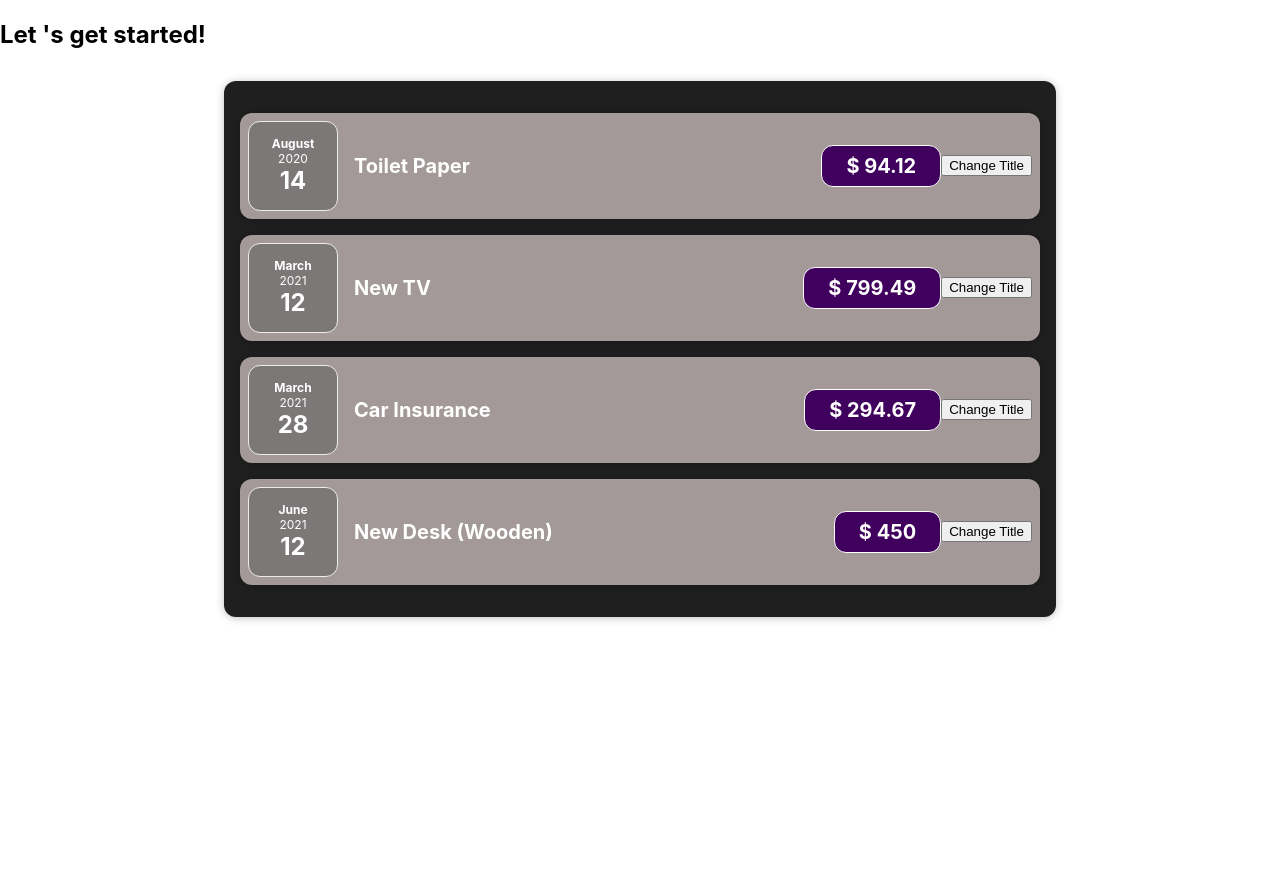
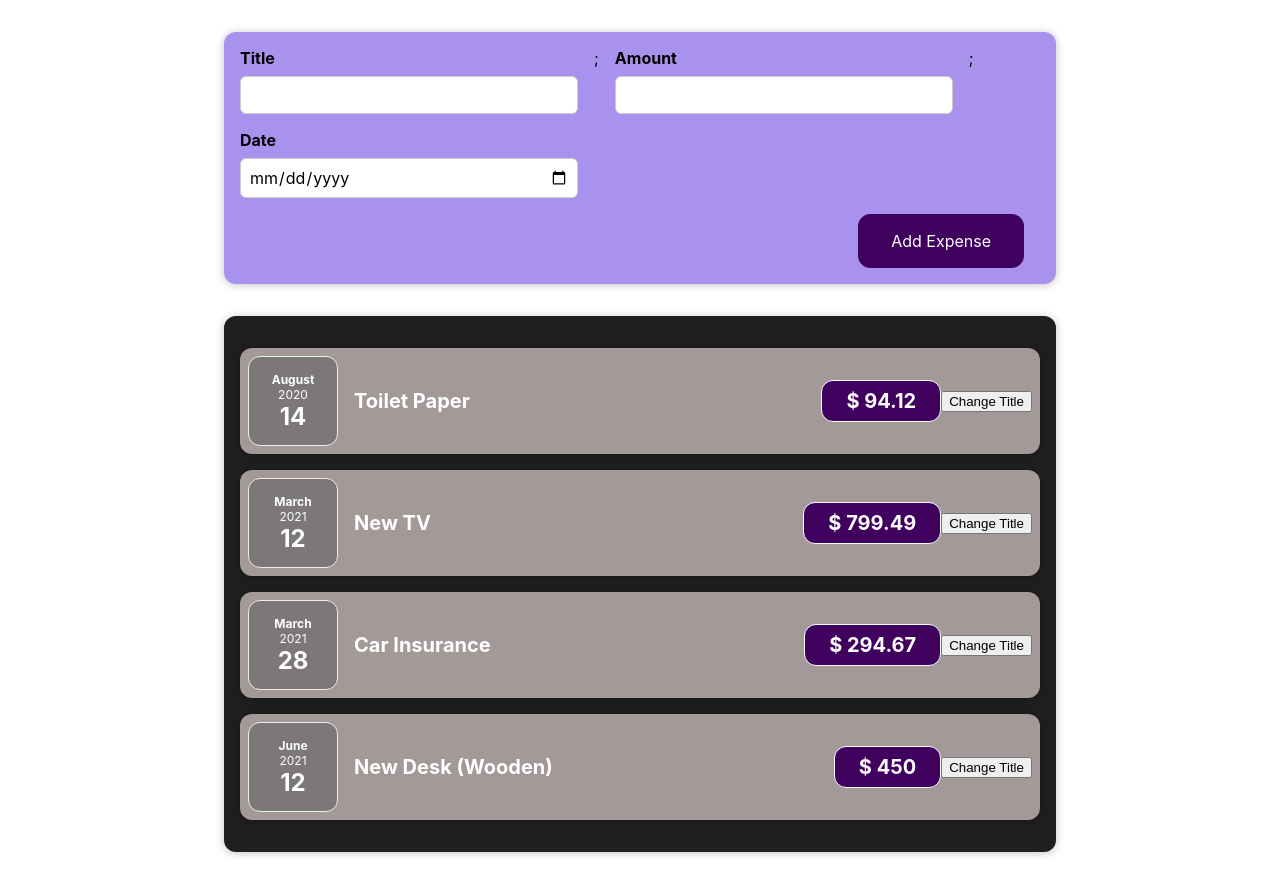
Before and after one commit to asmaaadel0/Expense-Tracker, a React (Create React App) app: page / in a window 1280 px wide. Before the commit the page ends 800 px from the top, so only its background shows below. Built offline with nearby package versions, Linux system fonts and the light colour scheme.

Commit message:
add expense form

```diff
--- a/src/App.js
+++ b/src/App.js
@@ -1,5 +1,6 @@
 import React from 'react'
 
+import NewExpense from './components/NewExpense/NewExpense'
 import Expenses from './components/Expenses/Expenses'
 
 const App = () => {
@@ -34,7 +35,8 @@
 
   return (
     <div>
-      <h2> Let 's get started!</h2> <Expenses items={expenses} />{' '}
+      <NewExpense />
+      <Expenses items={expenses} />{' '}
     </div>
   )
 }
--- /dev/null
+++ b/src/components/NewExpense/ExpenseForm.css
@@ -0,0 +1,26 @@
+.new-expense__controls {
+    display: flex;
+    flex-wrap: wrap;
+    gap: 1rem;
+    margin-bottom: 1rem;
+    text-align: left;
+}
+
+.new-expense__control label {
+    font-weight: bold;
+    margin-bottom: 0.5rem;
+    display: block;
+}
+
+.new-expense__control input {
+    font: inherit;
+    padding: 0.5rem;
+    border-radius: 6px;
+    border: 1px solid #ccc;
+    width: 20rem;
+    max-width: 100%;
+}
+
+.new-expense__actions {
+    text-align: right;
+}
--- /dev/null
+++ b/src/components/NewExpense/ExpenseForm.js
@@ -0,0 +1,29 @@
+import React from 'react'
+
+import './ExpenseForm.css'
+
+const ExpenseForm = () => {
+  return (
+    <form>
+      <div className='new-expense__controls'>
+        <div className='new-expense__control'>
+          <label> Title </label> <input type='text' />
+        </div>
+        ;{' '}
+        <div className='new-expense__control'>
+          <label> Amount </label> <input type='number' min='0.01' step={0.01} />{' '}
+        </div>
+        ;{' '}
+        <div className='new-expense__control'>
+          <label> Date </label>{' '}
+          <input type='date' min='2019-01-01' max='2022-12-31' />
+        </div>{' '}
+      </div>{' '}
+      <div className='new-expense__actions'>
+        <button type='submit'> Add Expense </button>{' '}
+      </div>{' '}
+    </form>
+  )
+}
+
+export default ExpenseForm
--- /dev/null
+++ b/src/components/NewExpense/NewExpense.css
@@ -0,0 +1,38 @@
+.new-expense {
+  background-color: #a892ee;
+  padding: 1rem;
+  margin: 2rem auto;
+  width: 50rem;
+  max-width: 95%;
+  border-radius: 12px;
+  text-align: center;
+  box-shadow: 0 1px 8px rgba(0, 0, 0, 0.25);
+}
+
+.new-expense button {
+  font: inherit;
+  cursor: pointer;
+  padding: 1rem 2rem;
+  border: 1px solid #40005d;
+  background-color: #40005d;
+  color: white;
+  border-radius: 12px;
+  margin-right: 1rem;
+}
+
+.new-expense button:hover,
+.new-expense button:active {
+  background-color: #510674;
+  border-color: #510674;
+}
+
+.new-expense button.alternative {
+  color: #220131;
+  border-color: transparent;
+  background-color: transparent;
+}
+
+.new-expense button.alternative:hover,
+.new-expense button.alternative:active {
+  background-color: #ddb3f8;
+}
--- /dev/null
+++ b/src/components/NewExpense/NewExpense.js
@@ -0,0 +1,13 @@
+import React from 'react'
+
+import ExpenseForm from './ExpenseForm.js'
+
+import './NewExpense.css'
+const NewExpense = () => {
+  return (
+    <div className='new-expense'>
+      <ExpenseForm />
+    </div>
+  )
+}
+export default NewExpense
```
Also changed, not shown: src/components/Expenses/ExpenseItem.js (+9 -12 lines).
